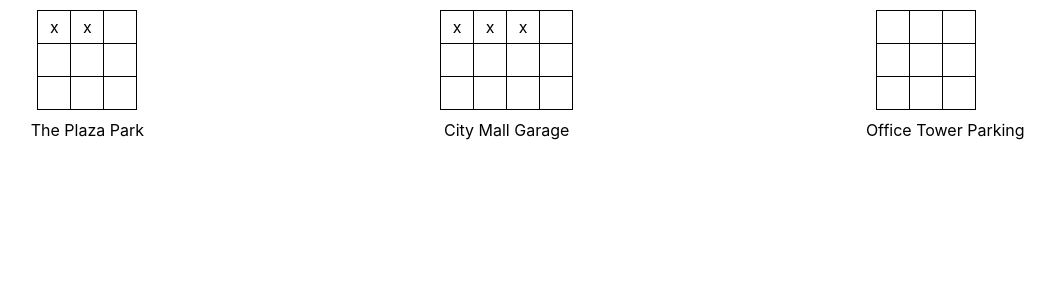
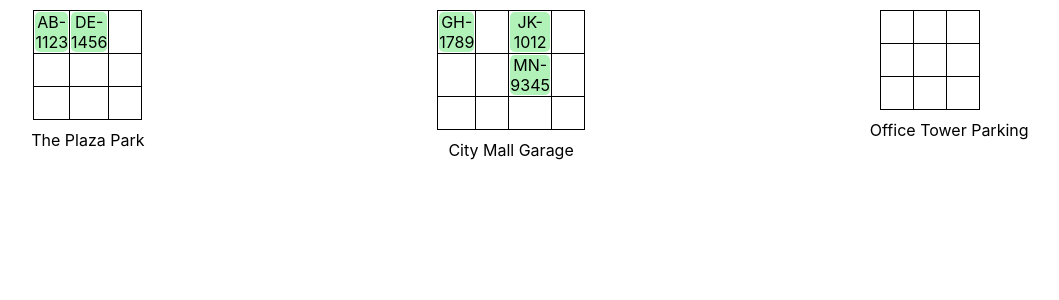
Before and after one commit to zaneshen314/day13-react-parking-lots, a React (Create React App) app: page / in a window 1280 px wide. Shown: the top 300 px of the page, without its empty margins (114-1173 px from the left). Built offline with nearby package versions, Linux system fonts and the light colour scheme.

Commit message:
feat,add Car

```diff
--- /dev/null
+++ b/src/components/Car.jsx
@@ -0,0 +1,19 @@
+import React from 'react';
+
+const Car = ({ plateNumber }) => {
+    return (
+        <div style={{
+            backgroundColor: '#b0f2b8',
+            borderRadius: '5px',
+            width: '100%',
+            height: '100%',
+            display: 'flex',
+            alignItems: 'center',
+            justifyContent: 'center'
+        }}>
+            {plateNumber}
+        </div>
+    );
+};
+
+export default Car;
--- a/src/components/ParkingLotSituation.jsx
+++ b/src/components/ParkingLotSituation.jsx
@@ -1,10 +1,11 @@
 import React from 'react';
+import Car from './Car';
 
 const ParkingLotSlot = () => {
     const parkingLots = [
-        { name: 'The Plaza Park', capacity: 9, cars: [true, true, false, false, false, false, false, false, false] },
-        { name: 'City Mall Garage', capacity: 12, cars: [true, true, true, false, false, false, false, false, false, false, false, false] },
-        { name: 'Office Tower Parking', capacity: 9, cars: [false, false, false, false, false, false, false, false, false] }
+        { name: 'The Plaza Park', capacity: 9, cars: ['AB-1123', 'DE-1456', null, null, null, null, null, null, null] },
+        { name: 'City Mall Garage', capacity: 12, cars: ['GH-1789', null, 'JK-1012', null, null, null, 'MN-9345', null, null, null, null, null] },
+        { name: 'Office Tower Parking', capacity: 9, cars: [null, null, null, null, null, null, null, null, null] }
     ];
 
     const renderTable = (cars, columns) => {
@@ -19,7 +20,7 @@ const ParkingLotSlot = () => {
                     <tr key={rowIndex}>
                         {row.map((car, colIndex) => (
                             <td key={colIndex} style={{ border: '1px solid black', width: '30px', height: '30px', textAlign: 'center' }}>
-                                {car ? 'x' : ''}
+                                {car ? <Car plateNumber={car} /> : ''}
                             </td>
                         ))}
                     </tr>
```
